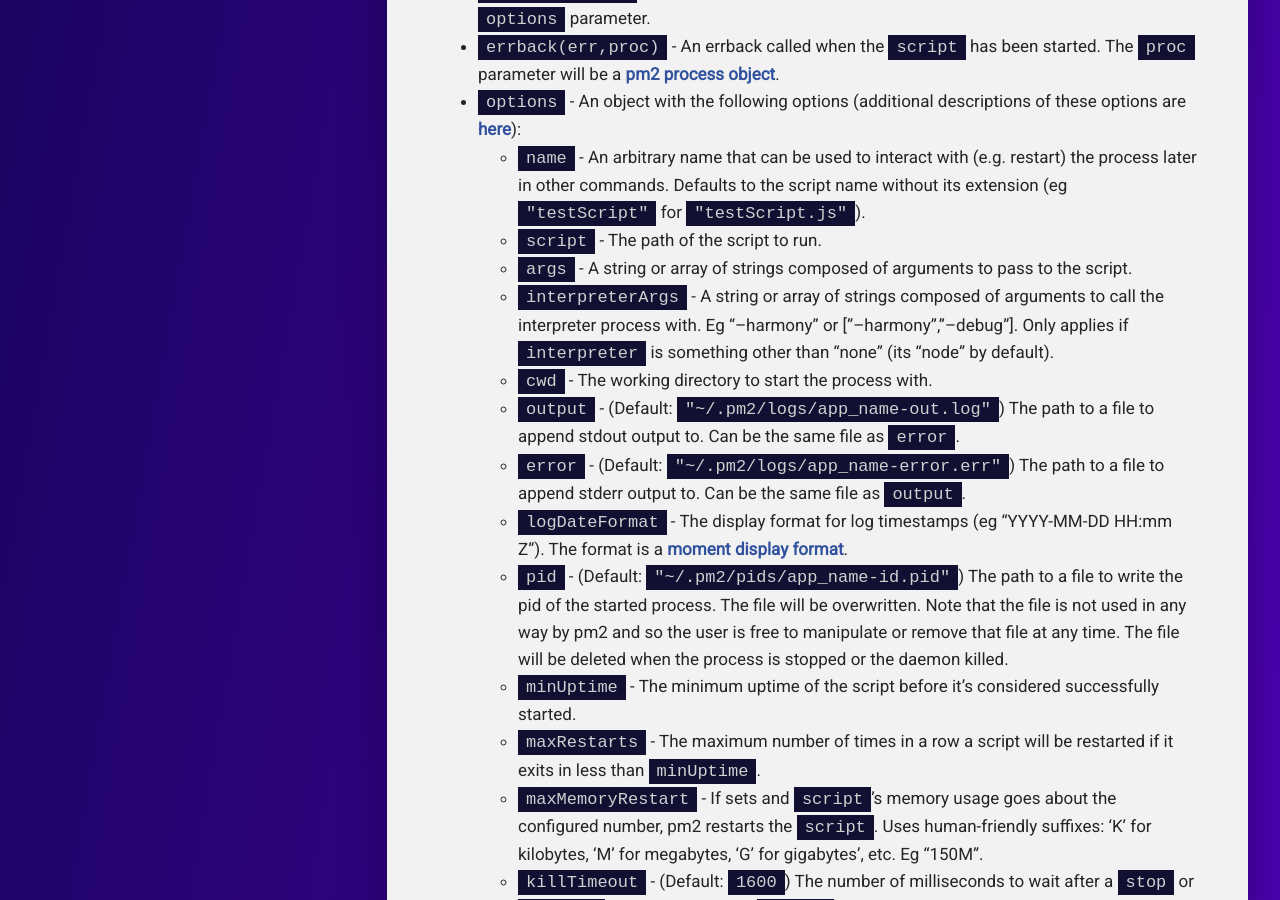
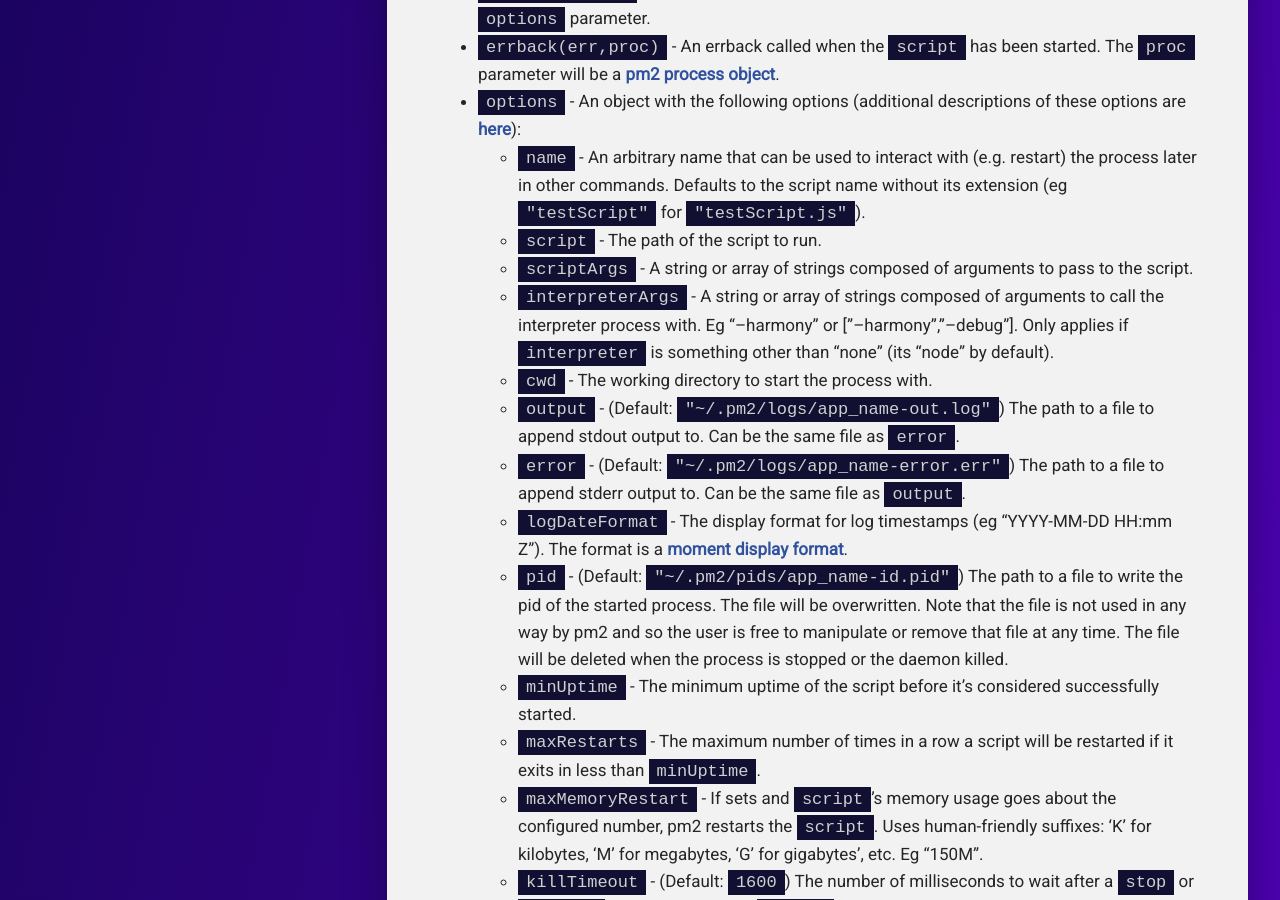
Before and after one commit to pm2-hive/pm2-hive.github.io, a Jekyll site: the page built from docs/features/pm2-api.md, in a window 1280 px wide and 900 px high, scrolled down 2202 px. Built offline with Jekyll 4.4.1, drawn with Linux system fonts in a browser that asks for light colours; comment, search, counter and statistics services are not loaded.

Commit message:
Fixed a bug
It's actually called "scriptArgs" not "args".

```diff
--- a/docs/features/pm2-api.md
+++ b/docs/features/pm2-api.md
@@ -70,7 +70,7 @@ pm2.connect(function(err) {
 * `options` - An object with the following options (additional descriptions of these options are [here](http://pm2.keymetrics.io/docs/usage/pm2-doc-single-page/#graceful-reload)):
   * `name` - An arbitrary name that can be used to interact with (e.g. restart) the process later in other commands. Defaults to the script name without its extension (eg `"testScript"` for `"testScript.js"`).
   * `script` - The path of the script to run.
-  * `args` - A string or array of strings composed of arguments to pass to the script.
+  * `scriptArgs` - A string or array of strings composed of arguments to pass to the script.
   * `interpreterArgs` - A string or array of strings composed of arguments to call the interpreter process with. Eg "--harmony" or ["--harmony","--debug"]. Only applies if `interpreter` is something other than "none" (its "node" by default).
   * `cwd` - The working directory to start the process with.
   * `output` - (Default: `"~/.pm2/logs/app_name-out.log"`) The path to a file to append stdout output to. Can be the same file as `error`.
```
